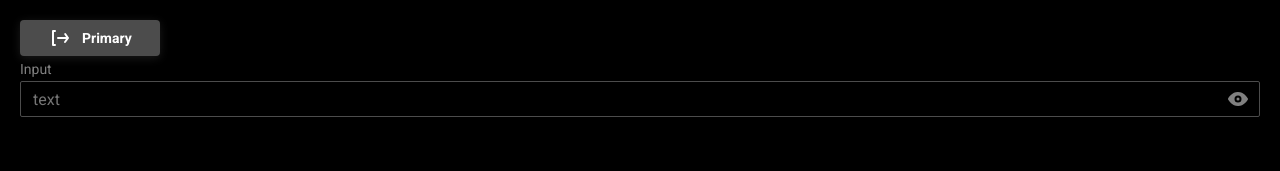
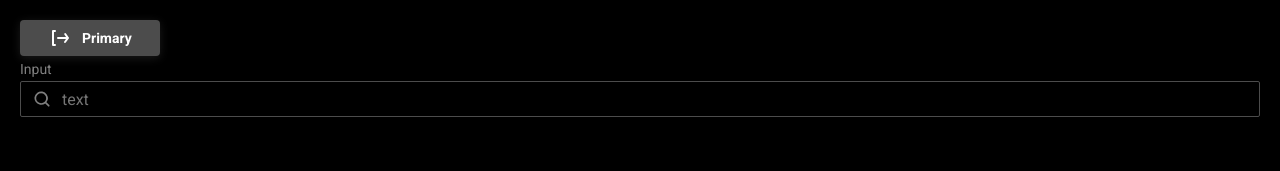
Before and after one commit to Reni101/cards-application, a React (Vite) app: page / in a window 1280 px wide. Shown: the top 171 px of the page. Built offline with nearby package versions, Linux system fonts and the light colour scheme.

Commit message:
fix: add props TextField (test)

```diff
--- a/src/App.tsx
+++ b/src/App.tsx
@@ -13,7 +13,13 @@ export function App() {
         <Button variant={'secondary'}>
           <LogOut /> Primary
         </Button>
-        <TextField value={value} onSetValue={setValue} type="password" label="Input" />
+        <TextField
+          value={value}
+          onSetValue={setValue}
+          disabled={false}
+          type="search"
+          label="Input"
+        />
       </div>
     </>
   )
```
